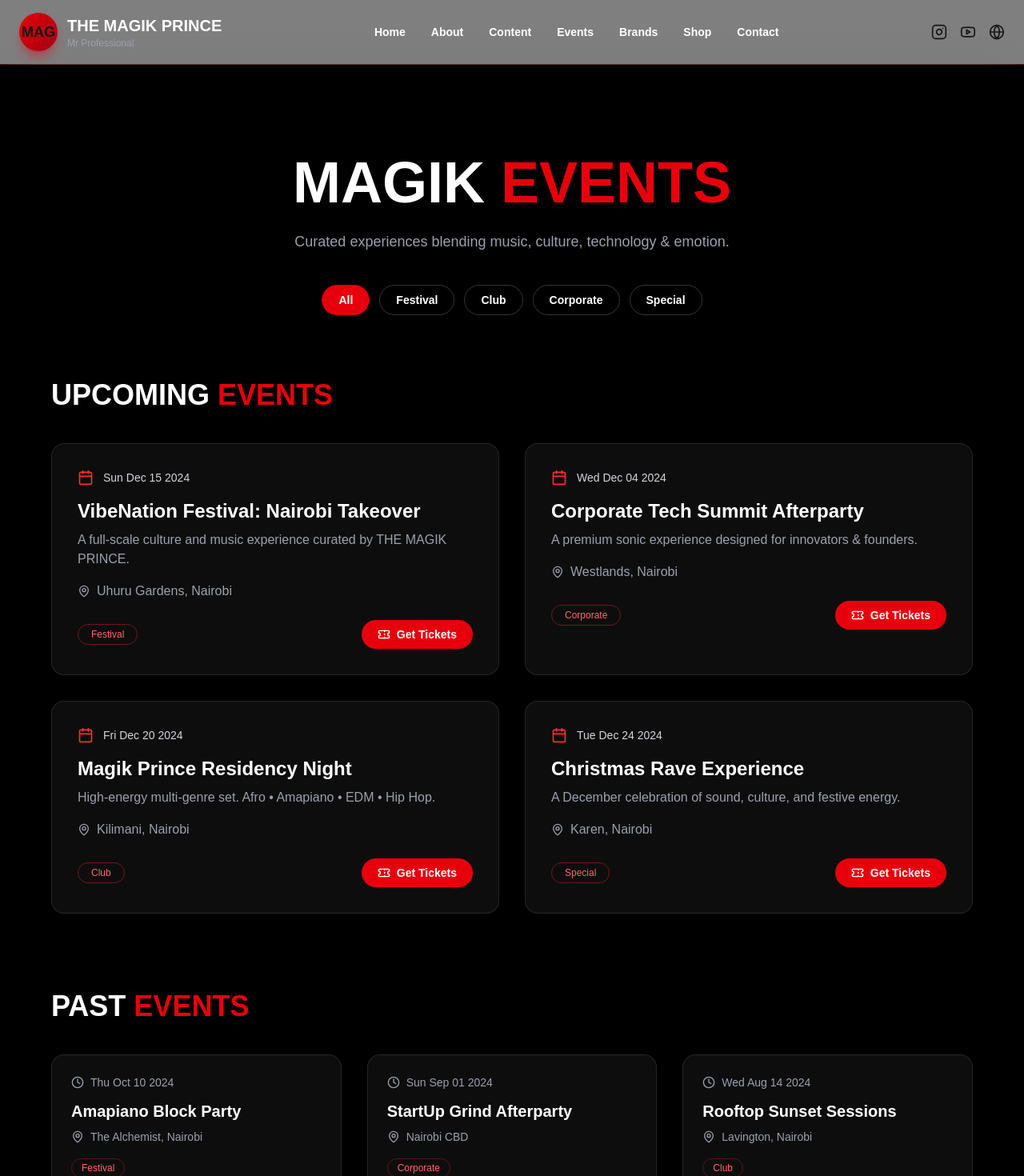
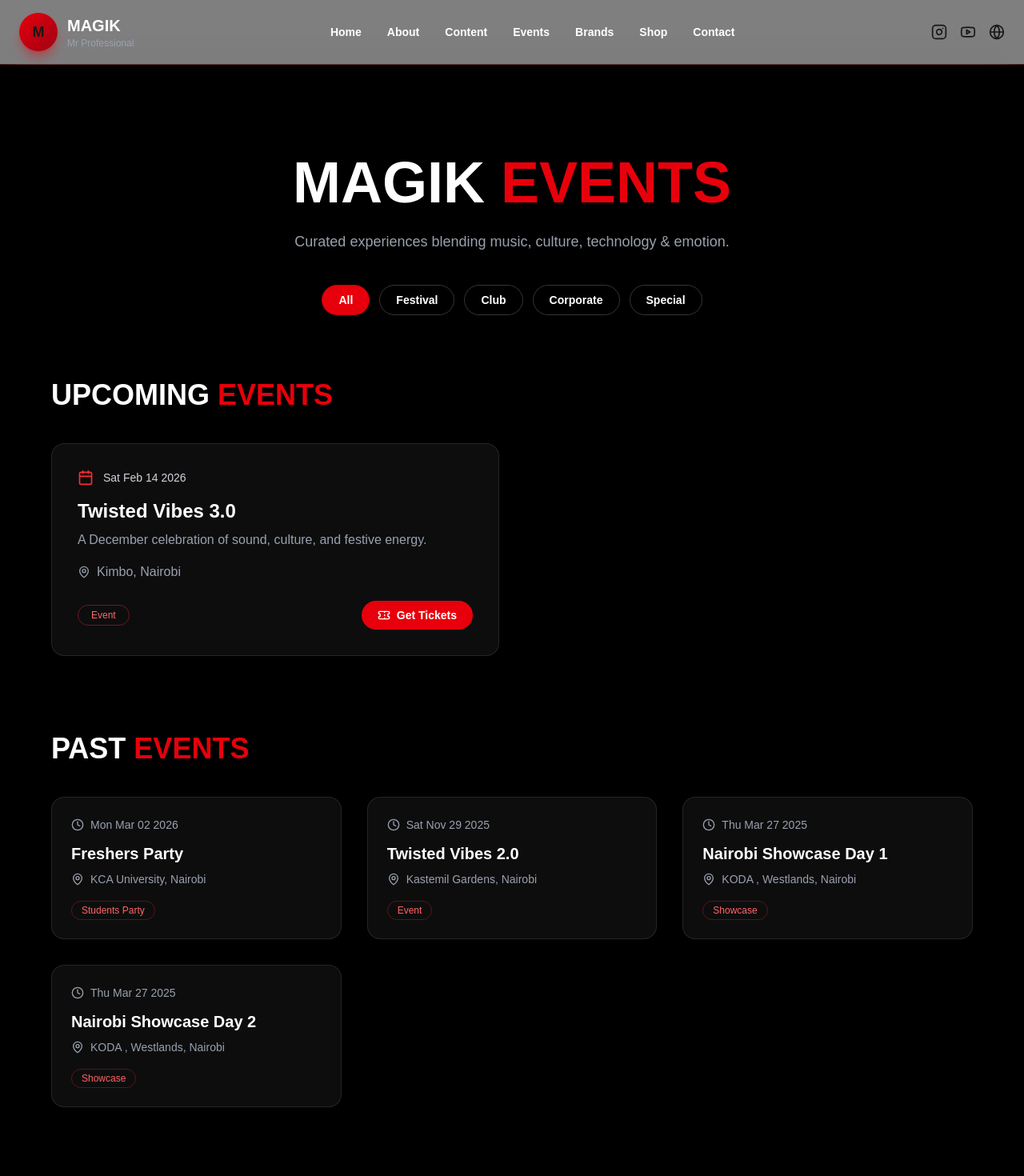
Before and after one commit to Guandaru254/dj-magik, a Next.js app: page /events in a window 1280 px wide. Shown: the top 1470 px of the page at 80% size. Built offline with nearby package versions, Linux system fonts and the light colour scheme.

Commit message:
Massive Upgrade

```diff
--- a/src/app/about/page.tsx
+++ b/src/app/about/page.tsx
@@ -84,9 +84,9 @@ export default function AboutPage() {
       meta: "Infrastructure for the future of African creativity.",
     },
     {
-      title: "The Magik Prince",
-      tag: "Artist & Creative Engine",
-      body: "The personal brand that connects it all—DJ, A&R, strategist, and curator operating as one multi-dimensional identity.",
+      title: "The Magik Brand",
+      tag: "Artist & Creative ",
+      body: "The personal brand that connects it all—DJ, strategist, and curator operating as one multi-dimensional identity.",
       meta: "The human interface to all the work.",
     },
   ];
@@ -154,7 +154,7 @@ export default function AboutPage() {
           <div className="inline-flex items-center gap-2 px-4 py-2 rounded-full bg-red-600/10 border border-red-600/30 mb-6">
             <Sparkles className="w-4 h-4 text-red-500" />
             <span className="text-xs md:text-sm text-gray-200">
-              THE MAGIK PRINCE · DJ · Technologist · Entrepreneur
+              MAGIK  · DJ · Culture Curator · Techpreneur
             </span>
           </div>
 
@@ -162,11 +162,11 @@ export default function AboutPage() {
             <span className="block text-gray-300 text-lg md:text-xl mb-2">
               ABOUT
             </span>
-            <span className="block">THE MAGIK PRINCE</span>
+            <span className="block">MAGIK </span>
           </h1>
 
           <p className="text-lg md:text-xl text-gray-300 max-w-3xl mb-4">
-            I am <span className="text-red-500 font-semibold">THE MAGIK PRINCE</span>, a
+            I am <span className="text-red-500 font-semibold">MAGIK </span>, a
             multidimensional creative and entrepreneur operating at the intersection of{" "}
             <span className="font-semibold text-red-400">music</span>,{" "}
             <span className="font-semibold text-red-400">technology</span>, and{" "}
@@ -174,7 +174,7 @@ export default function AboutPage() {
           </p>
 
           <p className="text-sm md:text-base text-gray-400 max-w-3xl mb-6">
-            Professionally, I&apos;m a software engineer leaning into data and AI-driven
+            Professionally, I&apos;m a software engineer leaning into data-driven
             trends in African ecosystems. Creatively, I&apos;m a DJ, curator, and future
             music entrepreneur. My goal is simple:{" "}
             <span className="text-gray-200 font-semibold">
@@ -189,7 +189,7 @@ export default function AboutPage() {
             </div>
             <div className="inline-flex items-center gap-2 px-3 py-1 rounded-full bg-white/5 border border-white/10 text-xs text-gray-300">
               <Cpu className="w-3 h-3 text-red-500" />
-              <span>AI native &amp; data aware</span>
+              <span>Data aware</span>
             </div>
             <div className="inline-flex items-center gap-2 px-3 py-1 rounded-full bg-white/5 border border-white/10 text-xs text-gray-300">
               <Headphones className="w-3 h-3 text-red-500" />
@@ -224,10 +224,6 @@ export default function AboutPage() {
               <h2 className="text-2xl md:text-3xl font-black mb-2">
                 Identity in Three Dimensions
               </h2>
-              <p className="text-sm md:text-base text-gray-400 max-w-xl">
-                I don&apos;t fit in a single lane. Everything I do sits at the intersection
-                of culture, technology, and long-term vision.
-              </p>
             </div>
             <p className="text-xs md:text-sm text-gray-500 max-w-sm">
               My north star:{" "}
@@ -296,7 +292,7 @@ export default function AboutPage() {
                 <li className="flex items-start gap-2">
                   <ArrowRight className="w-4 h-4 mt-0.5 text-red-500" />
                   <span>
-                    Getting into data &amp; AI as an engineer showed me how much
+                    Getting into tech showed me how much
                     potential there is to build better systems for creatives in Africa.
                   </span>
                 </li>
--- a/src/app/brands/page.tsx
+++ b/src/app/brands/page.tsx
@@ -15,7 +15,7 @@ export default function BrandsPage() {
 
         <p className="text-gray-400 text-lg">
           A unified network of brands working together to shape Africa’s
-          entertainment future — through music, technology & culture.
+          entertainment future — through music, technology & enterprise.
         </p>
       </div>
 
--- a/src/app/contact/page.tsx
+++ b/src/app/contact/page.tsx
@@ -138,12 +138,12 @@ export default function ContactPage() {
 
           {/* Email */}
           <a
-            href="mailto:djmagik254@gmail.com"
+            href="mailto:info@magik.co.ke"
             className="block bg-white/5 border border-white/10 hover:border-red-600 rounded-2xl p-8 transition-all"
           >
             <Mail className="w-10 h-10 text-red-500 mb-4" />
             <h3 className="text-xl font-black mb-1">Email</h3>
-            <p className="text-gray-400">djmagik254@gmail.com</p>
+            <p className="text-gray-400">info@magik.co.ke</p>
           </a>
 
           {/* Phone / WhatsApp */}
@@ -154,18 +154,18 @@ export default function ContactPage() {
           >
             <Phone className="w-10 h-10 text-red-500 mb-4" />
             <h3 className="text-xl font-black mb-1">Phone / WhatsApp</h3>
-            <p className="text-gray-400">+254 700 000000</p>
+            <p className="text-gray-400">+254 793 595290</p>
           </a>
 
           {/* Instagram */}
           <a
-            href="https://instagram.com/gk.magik_"
+            href="https://www.instagram.com/its.magik__/"
             target="_blank"
             className="block bg-white/5 border border-white/10 hover:border-red-600 rounded-2xl p-8 transition-all"
           >
             <Instagram className="w-10 h-10 text-red-500 mb-4" />
             <h3 className="text-xl font-black mb-1">Instagram</h3>
-            <p className="text-gray-400">@gk.magik_</p>
+            <p className="text-gray-400">its.magik__</p>
           </a>
 
           {/* YouTube */}
@@ -176,18 +176,18 @@ export default function ContactPage() {
           >
             <Youtube className="w-10 h-10 text-red-500 mb-4" />
             <h3 className="text-xl font-black mb-1">YouTube</h3>
-            <p className="text-gray-400">THE MAGIK PRINCE</p>
+            <p className="text-gray-400">DJ MAGIK TV </p>
           </a>
 
           {/* Website */}
           <a
-            href="https://gkmagik.com"
+            href="https://www.magik.co.ke/"
             target="_blank"
             className="block bg-white/5 border border-white/10 hover:border-red-600 rounded-2xl p-8 transition-all"
           >
             <Globe className="w-10 h-10 text-red-500 mb-4" />
             <h3 className="text-xl font-black mb-1">Website</h3>
-            <p className="text-gray-400">gkmagik.com</p>
+            <p className="text-gray-400">www.magik.co.ke</p>
           </a>
 
         </div>
--- a/src/app/events/page.tsx
+++ b/src/app/events/page.tsx
@@ -19,34 +19,10 @@ const eventCategories = ["All", "Festival", "Club", "Corporate", "Special"];
 
 const upcomingEvents = [
   {
-    title: "VibeNation Festival: Nairobi Takeover",
-    date: "2024-12-15",
-    location: "Uhuru Gardens, Nairobi",
-    category: "Festival",
-    description:
-      "A full-scale culture and music experience curated by THE MAGIK PRINCE.",
-  },
-  {
-    title: "Corporate Tech Summit Afterparty",
-    date: "2024-12-04",
-    location: "Westlands, Nairobi",
-    category: "Corporate",
-    description:
-      "A premium sonic experience designed for innovators & founders.",
-  },
-  {
-    title: "Magik Prince Residency Night",
-    date: "2024-12-20",
-    location: "Kilimani, Nairobi",
-    category: "Club",
-    description:
-      "High-energy multi-genre set. Afro • Amapiano • EDM • Hip Hop.",
-  },
-  {
-    title: "Christmas Rave Experience",
-    date: "2024-12-24",
-    location: "Karen, Nairobi",
-    category: "Special",
+    title: "Twisted Vibes 3.0",
+    date: "2026-02-14",
+    location: "Kimbo, Nairobi",
+    category: "Event",
     description:
       "A December celebration of sound, culture, and festive energy.",
   },
@@ -54,22 +30,28 @@ const upcomingEvents = [
 
 const pastEvents = [
   {
-    title: "Amapiano Block Party",
-    date: "2024-10-10",
-    location: "The Alchemist, Nairobi",
-    category: "Festival",
+    title: "Freshers Party",
+    date: "2026-02-30",
+    location: "KCA University, Nairobi",
+    category: "Students Party",
   },
   {
-    title: "StartUp Grind Afterparty",
-    date: "2024-09-01",
-    location: "Nairobi CBD",
-    category: "Corporate",
+    title: "Twisted Vibes 2.0",
+    date: "2025-11-29",
+    location: "Kastemil Gardens, Nairobi",
+    category: "Event",
   },
   {
-    title: "Rooftop Sunset Sessions",
-    date: "2024-08-14",
-    location: "Lavington, Nairobi",
-    category: "Club",
+    title: "Nairobi Showcase Day 1",
+    date: "2025-03-27",
+    location: "KODA , Westlands, Nairobi",
+    category: "Showcase",
+  },
+  {
+    title: "Nairobi Showcase Day 2",
+    date: "2025-03-27",
+    location: "KODA , Westlands, Nairobi",
+    category: "Showcase",
   },
 ];
 
--- a/src/app/layout.tsx
+++ b/src/app/layout.tsx
@@ -5,9 +5,9 @@ import Navbar from "@/components/nav/Navbar";
 import Footer from "@/components/footer/Footer";
 
 export const metadata: Metadata = {
-  title: "THE MAGIK PRINCE — Official Website",
+  title: "THE MAGIK BRAND — Official Website",
   description:
-    "THE MAGIK PRINCE — Multidimensional creative, DJ, technologist, and culture architect. Music, AI, events, and African innovation.",
+    "DJ MAGIK  — Multidimensional creative, DJ, technologist, and culture architect. Music, AI, events, and African innovation.",
   keywords: [
     "The Magik Prince",
     "DJ Magik",
@@ -46,7 +46,7 @@ export default function RootLayout({
         <Navbar />
 
         {/* MAIN CONTENT */}
-        <main className="flex-grow pt-20">{children}</main>
+        <main className="grow pt-20">{children}</main>
 
         {/* GLOBAL FOOTER */}
         <Footer />
--- a/src/app/page.tsx
+++ b/src/app/page.tsx
@@ -132,27 +132,27 @@ export default function HomePage() {
       ======================================================= */}
       <section className="relative min-h-screen flex items-center justify-center px-6 pt-28 pb-20">
         {/* Background Layer */}
-        <div className="absolute inset-0 bg-gradient-to-b from-red-950/40 via-black to-black opacity-95" />
+        <div className="absolute inset-0 bg-linear-to-b from-red-950/40 via-black to-black opacity-95" />
 
         <div className="relative z-20 max-w-6xl mx-auto text-center">
           {/* Micro-tagline */}
           <div className="inline-flex items-center mb-6 px-6 py-2 bg-red-600/10 border border-red-600/30 rounded-full text-sm backdrop-blur-md tracking-wide">
             <Sparkles className="w-4 h-4 mr-2 text-red-500" />
             <span>
-              DJ • A&amp;R • AI Architect • Cultural Engineer • Founder
+              DJ • Cultural Curator • Techpreneur
             </span>
           </div>
 
           {/* Main Title */}
           <h1 className="text-7xl md:text-[8.5rem] font-black leading-[0.85] mb-10 drop-shadow-[0_0_40px_rgba(255,0,0,0.45)]">
-            <span className="block text-white">THE MAGIK</span>
+            <span className="block text-white">IT'S</span>
             <span className="block bg-linear-to-r from-red-500 via-red-600 to-red-500 bg-clip-text text-transparent">
-              PRINCE
+              MAGIK
             </span>
           </h1>
 
           <p className="text-xl md:text-3xl text-gray-300 mb-4 tracking-wide">
-            MR PROFESSIONAL · NAIROBI · AFRICAN FUTURE
+            MR PROFESSIONAL · GEN Z · AFRICAN INNOVATOR
           </p>
 
           <p className="text-lg md:text-2xl text-gray-400 max-w-3xl mx-auto mb-12 leading-relaxed">
@@ -191,7 +191,7 @@ export default function HomePage() {
               return (
                 <div
                   key={i}
-                  className="p-6 rounded-2xl bg-gradient-to-b from-white/10 to-white/5 border border-red-600/30 hover:border-red-600 hover:bg-red-600/10 backdrop-blur-xl transition-all"
+                  className="p-6 rounded-2xl bg-linear-to-b from-white/10 to-white/5 border border-red-600/30 hover:border-red-600 hover:bg-red-600/10 backdrop-blur-xl transition-all"
                 >
                   <Icon className="w-7 h-7 text-red-500 mx-auto mb-4" />
                   <div className="text-4xl font-extrabold text-center">
@@ -221,11 +221,11 @@ export default function HomePage() {
                 More than a DJ.
               </h2>
               <p className="text-gray-400 text-sm md:text-base max-w-xl">
-                THE MAGIK PRINCE is a full-stack creative: a{" "}
+                MAGIK is a full-stack creative: a{" "}
                 <span className="text-red-400 font-semibold">music mind</span>, a{" "}
                 <span className="text-red-400 font-semibold">tech brain</span>, and an{" "}
                 <span className="text-red-400 font-semibold">
-                  entrepreneurial engine
+                  entrepreneur.
                 </span>{" "}
                 building long-term value in African entertainment.
               </p>
--- a/src/components/nav/Navbar.tsx
+++ b/src/components/nav/Navbar.tsx
@@ -26,12 +26,12 @@ export default function Navbar() {
           href="/"
           className="flex items-center space-x-3 group cursor-pointer"
         >
-          <div className="w-12 h-12 bg-gradient-to-br from-red-600 to-red-800 rounded-full flex items-center justify-center font-black text-lg group-hover:scale-110 transition-transform shadow-lg shadow-red-600/40">
-            MAG
+          <div className="w-12 h-12 bg-linear-to-br from-red-600 to-red-800 rounded-full flex items-center justify-center font-black text-lg group-hover:scale-110 transition-transform shadow-lg shadow-red-600/40">
+            M
           </div>
           <div>
             <h1 className="text-xl font-black text-white group-hover:text-red-500 transition-colors">
-              THE MAGIK PRINCE
+              MAGIK
             </h1>
             <p className="text-xs text-gray-400">Mr Professional</p>
           </div>
--- a/src/lib/data/brands.ts
+++ b/src/lib/data/brands.ts
@@ -1,34 +1,34 @@
 export const brands = [
   {
-    id: "vibenation-hq",
-    name: "VibeNation HQ",
+    id: "vibeninjas-hq",
+    name: "VibeNinjas HQ",
     role: "Music & Culture Platform",
     tagline: "The Headquarters of African Entertainment.",
     description:
-      "A next-gen entertainment ecosystem blending events, media, tech and community. Built to redefine how Africa experiences music — physically and digitally.",
-    focus: ["Live Events", "Cultural Curation", "Community", "Storytelling"],
-    url: "https://vibenationhq.com",
-    image: "/brands/vibenation.jpg",
+      "A next-gen entertainment ecosystem blending events, media, tech and community. Built to redefine how Africa experiences live entertainment — physically and digitally.",
+    focus: ["Event Ticketing", "Enterprise", "Community", "Storytelling"],
+    url: "https://vibeninjas.com",
+    image: "/brands/vibeninjas.jpg",
   },
   {
     id: "brave-technologies",
     name: "Brave Technologies Ltd",
-    role: "AI & Creative Engineering Studio",
-    tagline: "Where African creativity meets frontier technology.",
+    role: "Creative Tech Studio",
+    tagline: "Creativity meets frontier technology.",
     description:
-      "An innovation studio merging AI, software engineering and digital strategy. Building tools, systems and experiences that empower Africa's creative economy.",
-    focus: ["AI", "Software Engineering", "Digital Strategy", "Data"],
+      "An innovation studio software engineering and digital strategy. Building tools, systems and experiences that empower Africa's creative economy.",
+    focus: ["Software Engineering", "Digital Strategy", "Data"],
     url: "https://bravetechnologies.co.ke",
     image: "/brands/brave.png",
   },
   {
     id: "magik-prince",
-    name: "THE MAGIK PRINCE",
+    name: "THE MAGIK BRAND",
     role: "Artist Brand & Creative Engine",
-    tagline: "A multi-dimensional force shaping Africa’s sonic future.",
+    tagline: "A multi-dimensional force shaping Africa’s entertainment future.",
     description:
-      "The personal brand, performance identity and creative expression of GK — spanning music, technology, fashion, visual identity and cultural architecture.",
-    focus: ["Music", "Performance", "Culture", "Multimedia"],
+      "The personal brand, performance identity and creative expression of Magik — spanning music, technology and enterprise.",
+    focus: ["Music", "Technology", "Enterprise",],
     image: "/brands/magik.jpg",
     url: "/about",
   },
--- a/src/lib/data/content.ts
+++ b/src/lib/data/content.ts
@@ -74,7 +74,7 @@ export const content: ContentItem[] = [
     id: "24-min-octopizzo",
     title: "24 MIN MIXTAPES — FT OCTOPIZZO",
     thumbnail: "/content/octo.jpg",
-    url: "https://www.youtube.com/watch?v=XXXXXXX",
+    url: "https://youtu.be/_0bceXb6Aug?si=iEzGNBX_ptfHbXWh",
     type: "series",
     platform: "youtube",
     duration: "26:02",
@@ -82,9 +82,9 @@ export const content: ContentItem[] = [
   },
   {
     id: "sewer-man-a-driller",
-    title: "SEWERSYDDA — MAN A DRILLER (MIXTAPE)",
+    title: "MAURU UNIT FULL ALBUM by SEWERSYDDA ft DJ MAGIK 254",
     thumbnail: "/content/sewer.jpg",
-    url: "https://www.youtube.com/watch?v=XXXXXXX",
+    url: "https://youtu.be/KfZl2ylpzdw?si=bTH740aGZOeqnrK3",
     type: "mixtape",
     platform: "youtube",
     duration: "24:33",
@@ -94,7 +94,7 @@ export const content: ContentItem[] = [
     id: "21-savage-american-dream",
     title: "21 SAVAGE — AMERICAN DREAM FULL ALBUM",
     thumbnail: "/content/21savage.jpg",
-    url: "https://www.youtube.com/watch?v=XXXXXXX",
+    url: "https://youtu.be/RaHzmrervOk?si=0PYhHnmET6Qk3tbE",
     type: "international",
     platform: "youtube",
     duration: "46:42",
@@ -104,7 +104,7 @@ export const content: ContentItem[] = [
     id: "best-of-nas",
     title: "THE BEST OF NAS — MIX BY DJ MAGIK",
     thumbnail: "/content/nas.jpg",
-    url: "https://www.youtube.com/watch?v=XXXXXXX",
+    url: "https://youtu.be/NsmqPugIr6g?si=Dju4Y7uuzBxboviD",
     type: "international",
     platform: "youtube",
     duration: "1:13:46",
```
